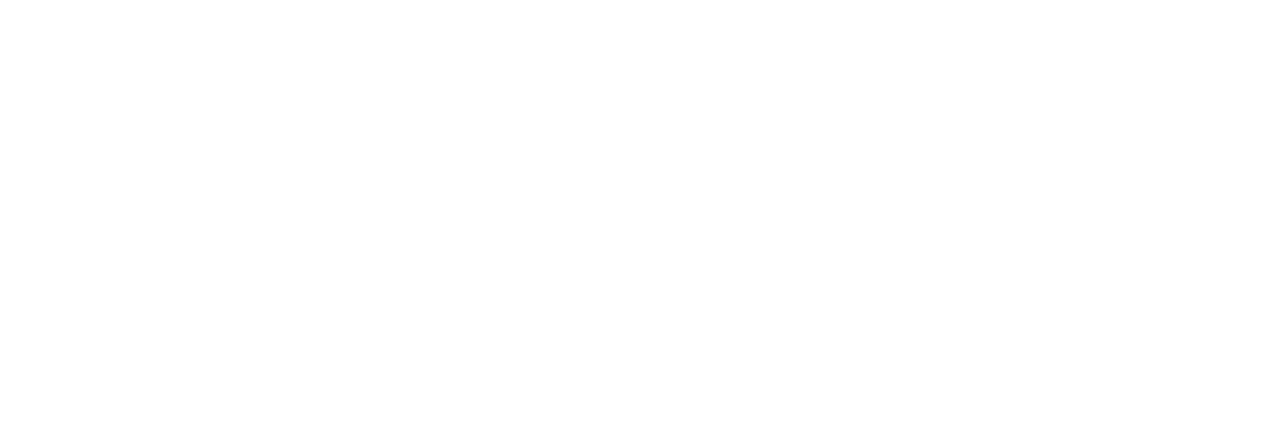
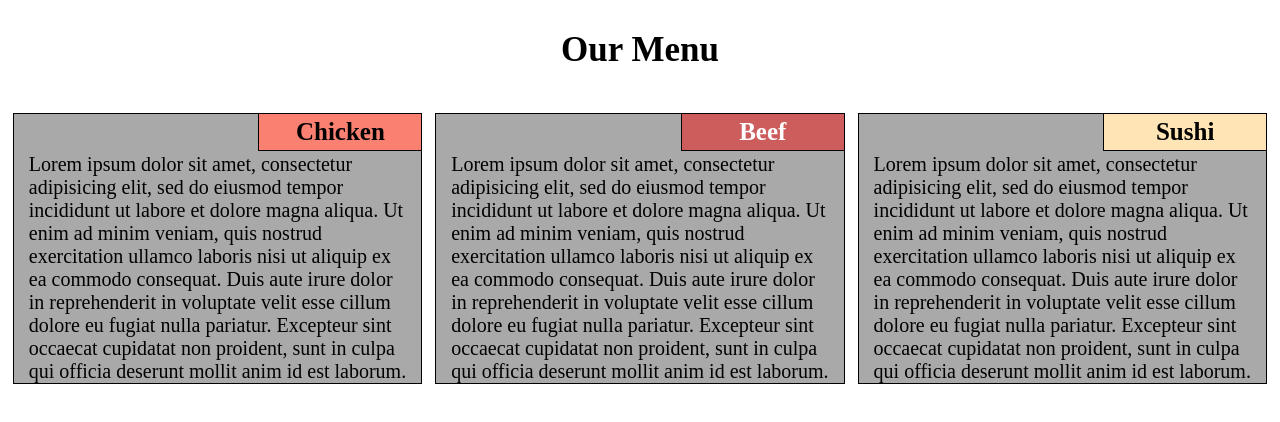
Before and after one commit to Alan-Barreto/module2-solution, a plain HTML site: page solution/index.html in a window 1280 px wide. Drawn offline with Linux system fonts and the light colour scheme.

Commit message:
Solutions

```diff
--- /dev/null
+++ b/css/style.css
@@ -0,0 +1,77 @@
+*{
+	padding: 0;
+	margin: 0;
+	box-sizing: border-box;
+}
+h1{
+	text-align: center;
+	margin: 30px;
+	font-size: 35px;
+}
+h2{
+ 	font-size: 25px;
+ 	border:1px solid black;
+	border-top: 0;
+	border-right:0;
+	padding: 4px;
+	width: 40%;
+	float: right;
+	text-align: center;
+	}
+#hchicken{
+	background-color: #FA8072;
+}
+#hbeef{
+	background-color: #CD5C5C;
+	color: white;
+}
+#hsushi{
+	background-color: #FFE4B5;
+}
+div{
+	border:1px solid black;
+	background-color: darkgray;
+}
+p{
+	font-size: 20px;
+	padding: 15px;
+	padding-top: 39px;
+	padding-bottom: 0;
+}
+
+@media(min-width: 992px){
+	div{
+	width: 32%;
+	float:left;
+	margin: 1%;
+	}
+	#div2{
+	margin-left: 0;
+	margin-right: 0;
+	}
+}
+
+@media(min-width: 768px) and (max-width: 991px){
+	#hsushi{
+		width: 20%;
+	}
+	#div1, #div2{
+		float: left;
+		width: 45.5%;
+		margin: 3%;
+	}
+	#div2{
+		margin-left: 0;
+	}
+	#div3{
+		clear: left;
+		width: 94%;
+		margin: 3%;
+	}
+}
+
+@media(max-width: 767px){
+	div{
+		margin: 5%;
+	}
+}
--- a/solution/index.html
+++ b/solution/index.html
@@ -1,9 +1,41 @@
 <!DOCTYPE html>
 <html>
 <head>
-	<title></title>
+	<title>Our Menu</title>
+	<link rel="stylesheet" type="text/css" href="../css/style.css">
 </head>
 <body>
+	<h1>Our Menu</h1>
+
+		<div id="div1">
+			<h2 id="hchicken">Chicken</h2>
+			<p>Lorem ipsum dolor sit amet, consectetur adipisicing elit, sed do eiusmod
+			tempor incididunt ut labore et dolore magna aliqua. Ut enim ad minim veniam,
+			quis nostrud exercitation ullamco laboris nisi ut aliquip ex ea commodo
+			consequat. Duis aute irure dolor in reprehenderit in voluptate velit esse
+			cillum dolore eu fugiat nulla pariatur. Excepteur sint occaecat cupidatat non
+			proident, sunt in culpa qui officia deserunt mollit anim id est laborum.</p>
+		</div>
+
+		<div id="div2">
+			<h2 id="hbeef">Beef</h2>
+			<p>Lorem ipsum dolor sit amet, consectetur adipisicing elit, sed do eiusmod
+			tempor incididunt ut labore et dolore magna aliqua. Ut enim ad minim veniam,
+			quis nostrud exercitation ullamco laboris nisi ut aliquip ex ea commodo
+			consequat. Duis aute irure dolor in reprehenderit in voluptate velit esse
+			cillum dolore eu fugiat nulla pariatur. Excepteur sint occaecat cupidatat non
+			proident, sunt in culpa qui officia deserunt mollit anim id est laborum.</p>
+		</div>
+
+		<div id="div3">
+			<h2 id="hsushi">Sushi</h2>
+			<p>Lorem ipsum dolor sit amet, consectetur adipisicing elit, sed do eiusmod
+			tempor incididunt ut labore et dolore magna aliqua. Ut enim ad minim veniam,
+			quis nostrud exercitation ullamco laboris nisi ut aliquip ex ea commodo
+			consequat. Duis aute irure dolor in reprehenderit in voluptate velit esse
+			cillum dolore eu fugiat nulla pariatur. Excepteur sint occaecat cupidatat non
+			proident, sunt in culpa qui officia deserunt mollit anim id est laborum.</p>
+		</div>
 
 </body>
 </html>
```
